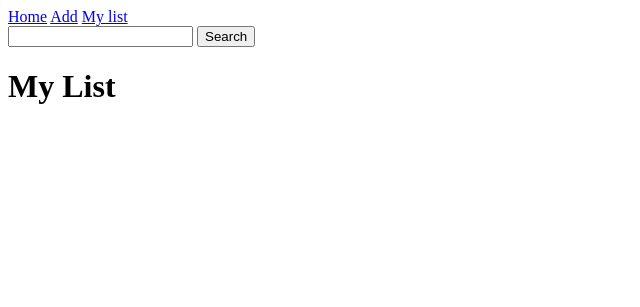
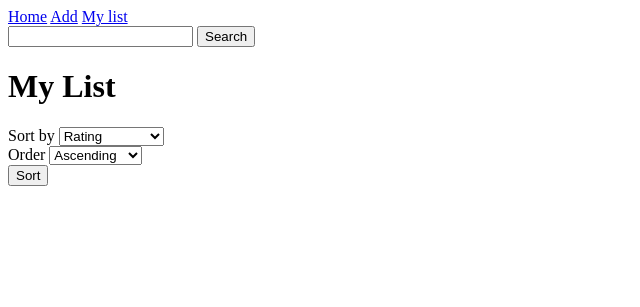
Before and after one commit to Vladmidir/movies-api, a Flask app: page /list in a window 1280 px wide. Shown: the top 307 px of the page, without its empty margins (0-640 px from the left). Run offline with Flask 3, Linux system fonts and the light colour scheme; parts of the project's set-up code (start-up, migrations or seed data) failed here and were passed over.

Commit message:
beta version finished

```diff
--- a/main.py
+++ b/main.py
@@ -1,3 +1,5 @@
+from datetime import datetime
+
 from typing import Optional
 import requests
 from flask import Flask, render_template, url_for, request, redirect
@@ -19,8 +21,10 @@ headers = {
     "X-RapidAPI-Host": "moviesminidatabase.p.rapidapi.com"
 }
 
-# list of user selected movies
+# list of user selected movies. Do I really need this or can I get rid of it?
 my_movies = []
+# List of dicts {id: Movie}. Only includes the movies from my_movies
+id_to_movie = {}
 
 
 @app.route('/')
@@ -34,9 +38,15 @@ def index():
 # want to display status. Whether in the library or not.
 @app.route('/id/<movie_id>')
 def movie_page(movie_id):
+    # this always get's data from the API. I want to show the data from
+    # the my_movies list if the id is in the list. Rename Movie.id to imdb_id
     response = requests.get(f'{url}/id/{movie_id}/', headers=headers)
     movie = response.json()['results']
-    return render_template('movie.html', movie=movie)
+    if movie_in_list(movie['imdb_id'], my_movies):
+        movie = id_to_movie[movie_id]
+        return render_template('movie.html', movie=movie, in_list=True)
+    else:
+        return render_template('movie.html', movie=movie, in_list=False)
 
 
 @app.post('/name/')
@@ -55,48 +65,125 @@ def add_movie(movie_id):
     movie_json = response.json()['results']
     movie = make_movie(movie_json)
     my_movies.append(movie)
+    id_to_movie[movie_id] = movie
 
     return redirect(url_for('movie_page', movie_id=movie_id))
 
 
-@app.route('/list')
-def movies_list():
-    return render_template('list.html', movies=my_movies)
+@app.post('/delete/<movie_id>')
+def delete_movie(movie_id):
+    for movie in my_movies:
+        if movie.id == movie_id:
+            # delete all records
+            my_movies.remove(movie)
+            del id_to_movie[movie_id]
+            # alert the user that the movie was removed
+            break
+    return redirect(url_for('movie_page', movie_id=movie_id))
 
 
-# Should I store unchangeable attributes locally or just use the id for access?
+@app.route('/edit/<movie_id>', methods=['GET', 'POST'])
+def edit_movie(movie_id):
+    if request.method == 'POST':
+        form = request.form
+        movie = id_to_movie[movie_id]
+        movie.change_description(form['description'])
+        movie.change_rating(int(form['user_rating']))
+
+        return redirect(url_for('movie_page', movie_id=movie_id))
+    else:
+        return render_template('edit.html', movie=id_to_movie[movie_id])
+
+
+@app.route('/list', methods=['POST', 'GET'])
+def movies_list():
+    # filter form was submitted. Filter the movies and re-render template
+    if request.method == 'POST':
+        form = request.form
+        sort_movies(my_movies, form['sort_by'], bool(form['order']))
+        return render_template('list.html', movies=my_movies)
+    else:
+        return render_template('list.html', movies=my_movies)
+
+
 class Movie:
     """
     This represents a user-selected movie
 
     === Attributes ===
-    id: unique identifier that maps the movie to the API
-    banner: link to the banner of the movie
+    id: unique identifier that maps the movie to the API.
+    banner: link to the banner of the movie.
     title: name of the movie. Should not be changed.
     description: short summary of the movie.
-    rating: user specified rating.
-    release_date: date the movie was released.
+    release_date: date the movie was released. Format: yyyy-mm-dd
+    rating: IMDB rating.
+    user_rating: user specified rating.
+    sort_by: parameter by which the movies are compared to each other
 
     === Representation Invariants ===
     id: unique
-    0 <= custom_rating <= 10
+    0 <= rating <= 10
+    0 <= user_rating <= 100
 
     """
     id: str
     banner: str
     title: str
     description: str
-    custom_rating: float
     release_date: str
+    rating: float
+    user_rating: int
+    sort_by: str
 
     def __init__(self, id: str, banner: str, title: str, description: str,
-                 release_date: str, rating: Optional[float] = 0) -> None:
+                 release_date: str, rating: float,
+             user_rating: Optional[int] = 0) -> None:
         self.id = id
         self.banner = banner
         self.title = title
         self.description = description
+        self.release_date = release_date
         self.rating = rating
-        self.release_date = release_date
+        self.user_rating = user_rating
+        self.sort_by = "rating" # sort by rating by default
+
+    def __eq__(self, other):
+        if self.sort_by == "rating":
+            if self.rating == other.rating:
+                return True
+            return False
+        elif self.sort_by == "user_rating":
+            if self.user_rating == other.user_rating:
+                return True
+            return False
+        else: # self.sort_by == "release_date"
+            if self.release_date == other.release_date:
+                return True
+            return False
+
+    def __gt__(self, other):
+        if self.sort_by == "rating":
+            if self.rating > other.rating:
+                return True
+            return False
+        elif self.sort_by == "user_rating":
+            if self.user_rating > other.user_rating:
+                return True
+            return False
+        else: # self.sort_by == "release_date"
+            # convert str to datetime.date
+            # MAKE SURE THESE ARE THE RIGHT PARAMETERS!
+            self_date = datetime.strptime(self.release_date, '%Y-%m-%d').date()
+            other_date = datetime.strptime(other.release_date, '%Y-%m-%d').date()
+            if self_date > other_date:
+                return True
+            return False
+
+    def __lt__(self, other):
+        return not self.__gt__(other)
+
+    def __str__(self):
+        return f'{self.title} released on {self.release_date}'
 
     def change_description(self, new_description: str) -> None:
         """Change the description attribute"""
@@ -104,7 +191,7 @@ class Movie:
 
     def change_rating(self, new_rating: int) -> None:
         """Change the rating attribute"""
-        self.custom_rating = new_rating
+        self.user_rating = new_rating
 
 
 def make_movie(data: dict) -> Movie:
@@ -117,3 +204,29 @@ def make_movie(data: dict) -> Movie:
     rating = data['rating']
 
     return Movie(id, banner, title, description, release_date, rating)
+
+
+def movie_in_list(id: str, lst: list) -> bool:
+    """Return true if the movie with the given id is in the lst"""
+    for movie in my_movies:
+        if movie.id == id:
+            return True
+    return False
+
+
+def sort_movies(movies: list[Movie], attribute: str, ascending: bool) -> None:
+    """
+    Sort the movies based on the attribute.
+    Mutates my_movies list.
+    """
+    # read about custom sorting
+    # here: https://learnpython.com/blog/python-custom-sort-function/
+    # good new, my implementation does not spit error
+    # bad news, it does not sort anything
+    for movie in movies:
+        movie.sort_by = attribute
+
+    if ascending:
+        movies.sort()
+    else:
+        movies.sort(reverse=True)
--- a/templates/index.html
+++ b/templates/index.html
@@ -9,9 +9,6 @@
         <!--make each element a link that take the user to that movie's page-->
         <li>
             <a href="{{ url_for('movie_page', movie_id=movie.imdb_id) }}">{{ movie.title }}</a>
-            <form method="POST" action="{{ url_for('add_movie', movie_id=movie.imdb_id)}}">
-                <button type="submit">add</button>
-            </form>
         </li>
     {% endfor %}
 
--- a/templates/list.html
+++ b/templates/list.html
@@ -2,16 +2,37 @@
 
 {% block content %}
     <h1>{% block title %} My List {% endblock %}</h1>
+    <form method="POST" action="">
+        <div>
+            <label for="sort_by">Sort by</label>
+            <select name="sort_by">
+                <option value="rating">Rating</option>
+                <option value="user_rating">My Rating</option>
+                <option value="release_date">Date released</option>
+            </select>
+        </div>
+        <div>
+            <label for="order">Order</label>
+            <select name="order">
+                <option value="1">Ascending</option>
+                <option value="">Descending</option>
+            </select>
+        </div>
+        <button type="submit">Sort</button>
+    </form>
     <div>
         <ol>
+            <!--Thes movies are Movie objects, not json dics!-->
             {% for movie in movies %}
                 <li>
-                    <h2> {{ movie.title }} </h1>
+                    <h2> <a href="{{ url_for('movie_page', movie_id=movie.id) }}">{{ movie.title }} </a></h1>
                     <div style="max-width: 700px;">
                         <img style="max-height: 100px;" src="{{ movie.banner }}" alt="movie banner">
                         <h3>Description</h3>
                         <p>{{ movie.description }}</p>
                         <h4>Rating: {{ movie.rating }}</h4>
+                        <h4>My Rating: {{ movie.user_rating }}</h4>
+                        <h4>Date released: {{ movie.release_date }}</h4>
                     </div>
                 </li>
             {% endfor %}
```
Also changed, not shown: notes.md (+21 -7 lines), templates/edit.html (+20 -0 lines), templates/movie.html (+34 -6 lines), tests.py (added, +60 -0 lines), readme.md, sreenshots/edit_movie.jpg (added), sreenshots/movie_profile.jpg, sreenshots/my_list.jpg (added), sreenshots/saved_movie.jpg (added), sreenshots/search_results.jpg, sreenshots/sort_options.jpg (added), sreenshots/welcome_page.jpg.
